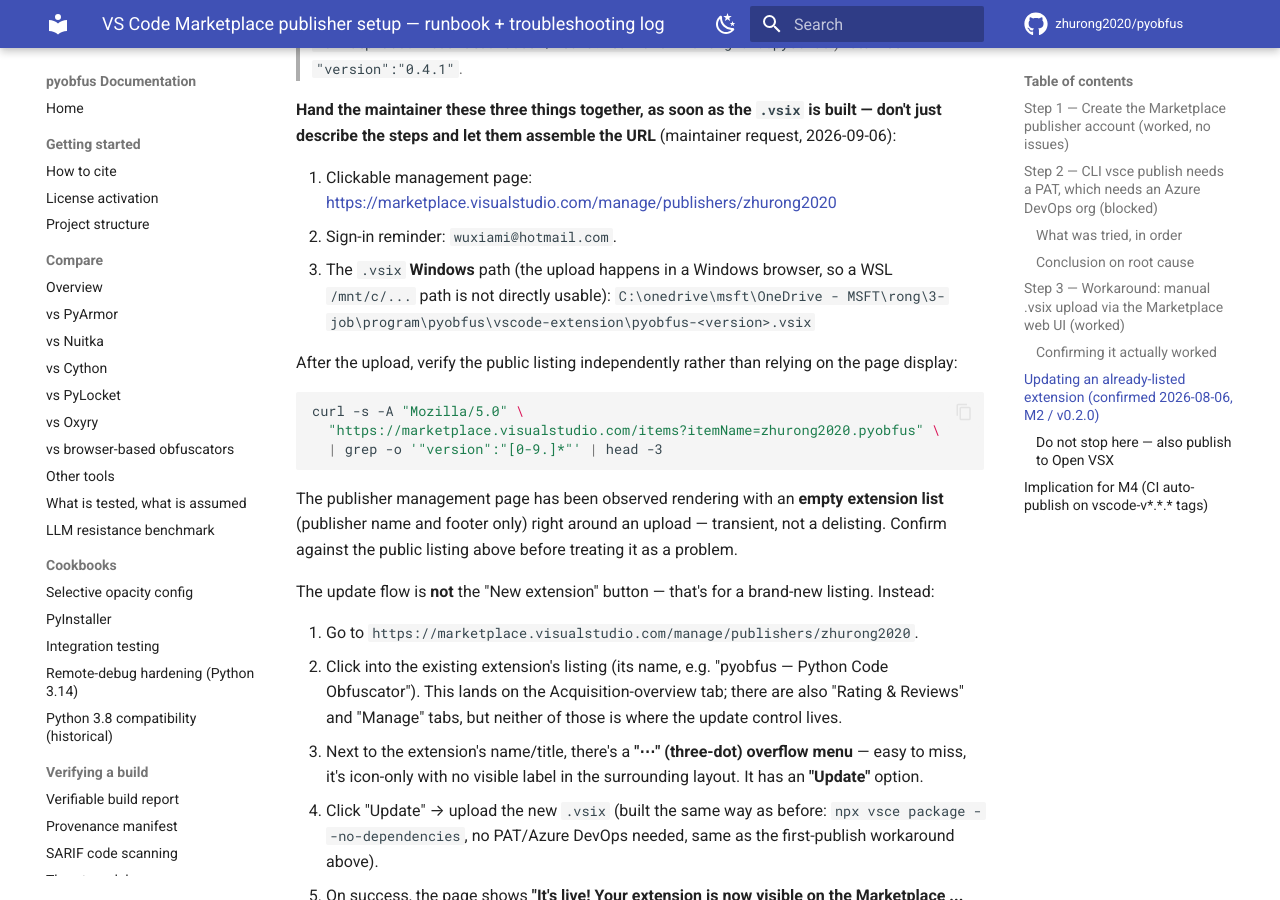
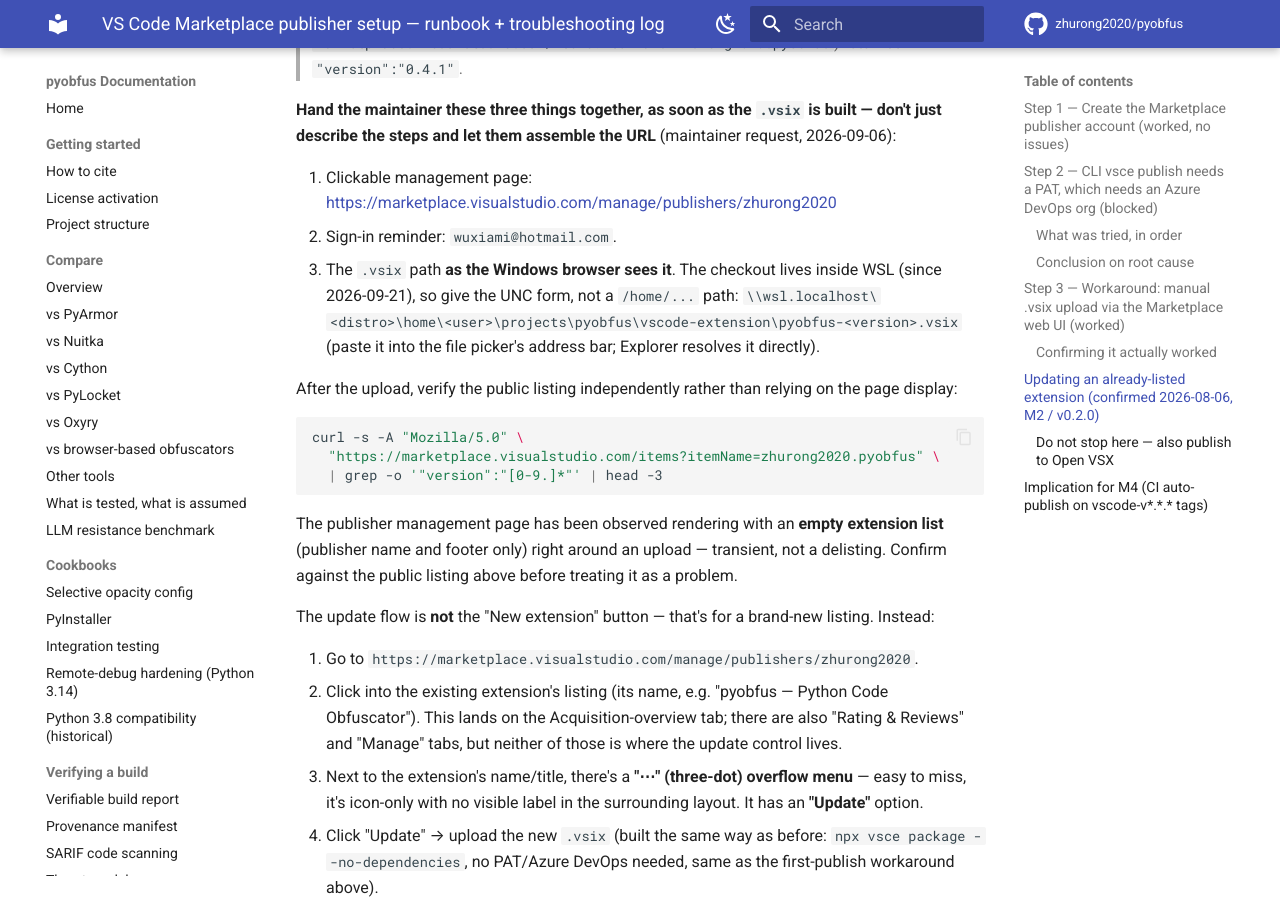
Before and after one commit to zhurong2020/pyobfus, an MkDocs documentation site: the page built from docs/VSCODE_MARKETPLACE_PUBLISHER_SETUP.md, in a window 1280 px wide and 900 px high, scrolled down 3325 px. Built offline with MkDocs 1.6.1 and Material for MkDocs 9.7.7, drawn with Linux system fonts in a browser that asks for light colours; comment, search, counter and statistics services are not loaded.

Commit message:
docs: post-migration path fixes (vsix upload path, AGENTS venv note)
The checkout moved from a Windows-synced folder into WSL on 2026-09-21. The
VS Code publisher runbook still gave the old OneDrive path for the .vsix
upload; it now gives the \\wsl.localhost UNC form with placeholders. The
AGENTS.md setup note about .venv/ is reworded: that Windows-side environment
was not carried over.

Co-Authored-By: Claude Fable 5.1 <noreply@anthropic.com>

```diff
--- a/docs/VSCODE_MARKETPLACE_PUBLISHER_SETUP.md
+++ b/docs/VSCODE_MARKETPLACE_PUBLISHER_SETUP.md
@@ -145,9 +145,10 @@ built — don't just describe the steps and let them assemble the URL**
 1. Clickable management page:
    <https://marketplace.visualstudio.com/manage/publishers/zhurong2020>
 2. Sign-in reminder: `wuxiami@hotmail.com`.
-3. The `.vsix` **Windows** path (the upload happens in a Windows browser, so a
-   WSL `/mnt/c/...` path is not directly usable):
-   `C:\onedrive\msft\OneDrive - MSFT\rong\3-job\program\pyobfus\vscode-extension\pyobfus-<version>.vsix`
+3. The `.vsix` path **as the Windows browser sees it**. The checkout lives inside
+   WSL (since 2026-09-21), so give the UNC form, not a `/home/...` path:
+   `\\wsl.localhost\<distro>\home\<user>\projects\pyobfus\vscode-extension\pyobfus-<version>.vsix`
+   (paste it into the file picker's address bar; Explorer resolves it directly).
 
 After the upload, verify the public listing independently rather than relying
 on the page display:
```
Also changed, not shown: AGENTS.md (+5 -4 lines).
